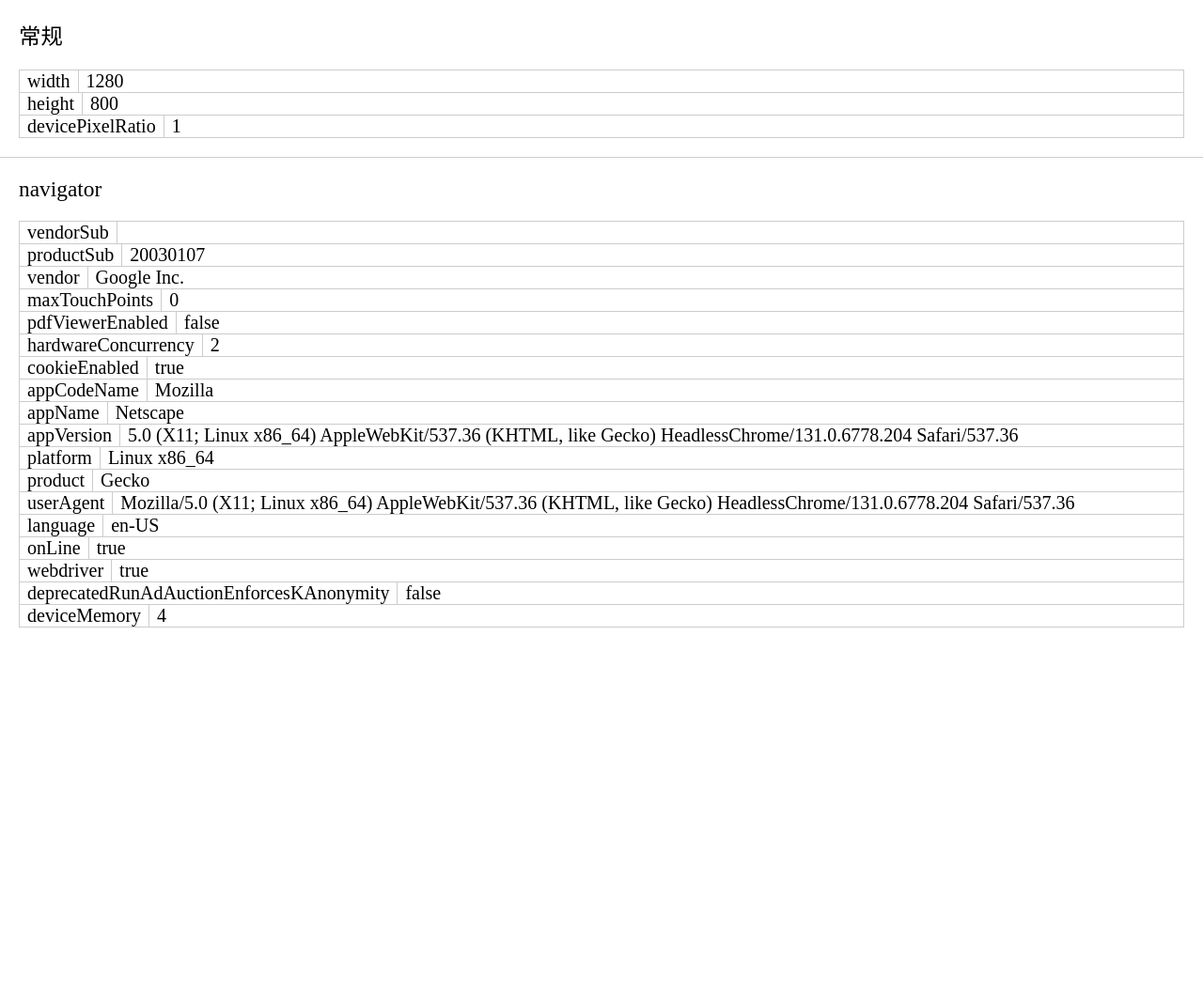
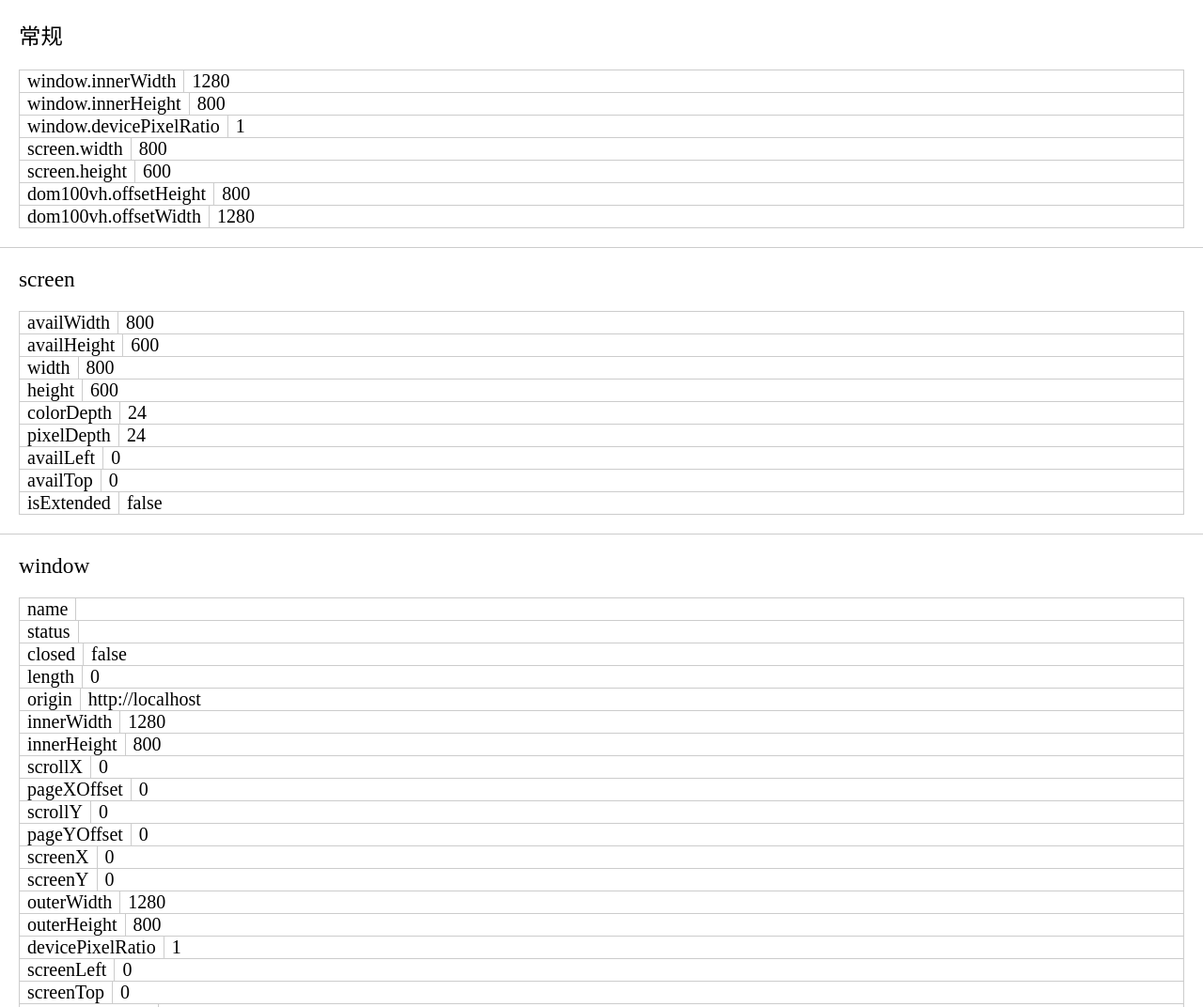
Before and after one commit to xinghaiyang1994/tools, a plain HTML site: page phone.html in a window 1280 px wide. Shown: the top 1072 px of the page at 94% size. Before the commit the page ends 800 px from the top, so only its background shows below. Drawn offline with Linux system fonts and the light colour scheme.

Commit message:
feat: 新增信息

```diff
--- a/phone.html
+++ b/phone.html
@@ -1,43 +1,56 @@
 <!DOCTYPE html>
 <html lang="en">
+
 <head>
   <meta charset="UTF-8">
   <meta name="viewport" content="width=device-width,initial-scale=1,minimum-scale=1,maximum-scale=1,user-scalable=no">
   <title>Phone</title>
   <link rel="stylesheet" href="./css/common.css">
   <style>
-    .ls{
+    .ls {
       border-top: 1px solid #ccc;
       padding: 20px;
       font-size: 20px;
     }
-    .ls:first-child{
+
+    .ls:first-child {
       border-top: none;
     }
-    .ls-table{
+
+    .ls-table {
       border: 1px solid #ccc;
       border-bottom: none;
     }
-    .ls-table-tr{
+
+    .ls-table-tr {
       border-bottom: 1px solid #ccc;
     }
-    .ls-table-td{
+
+    .ls-table-td {
       padding: 0 8px;
-      word-wrap:break-word;
-      word-break:break-all;
+      word-wrap: break-word;
+      word-break: break-all;
     }
-    .ls-title{
+
+    .ls-title {
       padding-bottom: 20px;
     }
-    .ls-table-name{
+
+    .ls-table-name {
       max-width: 40%;
       box-sizing: border-box;
       border-right: 1px solid #ccc;
     }
+
+    #test_100vh {
+      height: 100vh;
+    }
   </style>
 </head>
+
 <body>
   <ul id="main"></ul>
+  <div id="test_100vh">100vh</div>
   <script src="./js/template-web.js"></script>
   <script id="tpl" type="text/html">
     {{ each data item index}}
@@ -56,7 +69,27 @@
   </script>
 
   <script>
-    const oMain = document.querySelector('#main')
+
+    function findKeyAndValueList(info) {
+      const list = []
+      if (typeof info !== 'object') {
+        return list;
+      }
+
+      for (let key in info) {
+        if (typeof info[key] !== 'function' && typeof info[key] !== 'object') {
+          list.push({
+            name: key,
+            value: info[key]
+          })
+        }
+      }
+      return list;
+    }
+
+    window.onload = function () {
+      const domMain = document.querySelector('#main')
+      const dom100vh = document.querySelector('#test_100vh')
       let data = []
 
       // 常规
@@ -64,37 +97,69 @@
         title: '常规',
         list: [
           {
-          name: 'width',
+            name: 'window.innerWidth',
             value: window.innerWidth
           },
           {
-          name: 'height',
+            name: 'window.innerHeight',
             value: window.innerHeight
           },
           {
-          name: 'devicePixelRatio',
+            name: 'window.devicePixelRatio',
             value: window.devicePixelRatio
+          },
+          {
+            name: 'screen.width',
+            value: screen.width
+          },
+          {
+            name: 'screen.height',
+            value: screen.height
+          },
+          {
+            name: 'dom100vh.offsetHeight',
+            value: dom100vh.offsetHeight
+          },
+          {
+            name: 'dom100vh.offsetWidth',
+            value: dom100vh.offsetWidth
           },
         ]
       }
       data.push(general)
 
+      // screen
+      const screenInfo = {
+        title: 'screen',
+        list: findKeyAndValueList(screen)
+      }
+      data.push(screenInfo)
+
+      // window
+      const windowInfo = {
+        title: 'window',
+        list: findKeyAndValueList(window)
+      }
+      data.push(windowInfo)
+
       // navigator
       const navigatorInfo = {
         title: 'navigator',
-      list: []
-    }
-    for (let key in navigator) {
-      if (typeof navigator[key] !== 'function' && typeof navigator[key] !== 'object') {
-        navigatorInfo.list.push({
-          name: key,
-          value: navigator[key]
-        })
-      }
+        list: findKeyAndValueList(navigator)
       }
       data.push(navigatorInfo)
 
-    oMain.innerHTML = template('tpl', { data: data })
+      // dom100vh
+      const dom100vhInfo = {
+        title: 'dom100vh',
+        list: findKeyAndValueList(dom100vh)
+      }
+      data.push(dom100vhInfo)
+
+      domMain.innerHTML = template('tpl', { data: data })
+    }
+
   </script>
 </body>
+
 </html>
```
Lines whose indentation alone changed are shown as unchanged.
